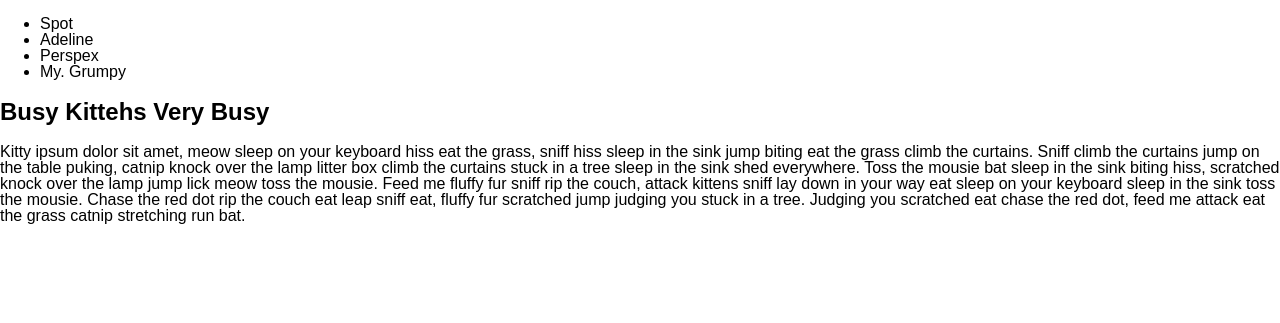
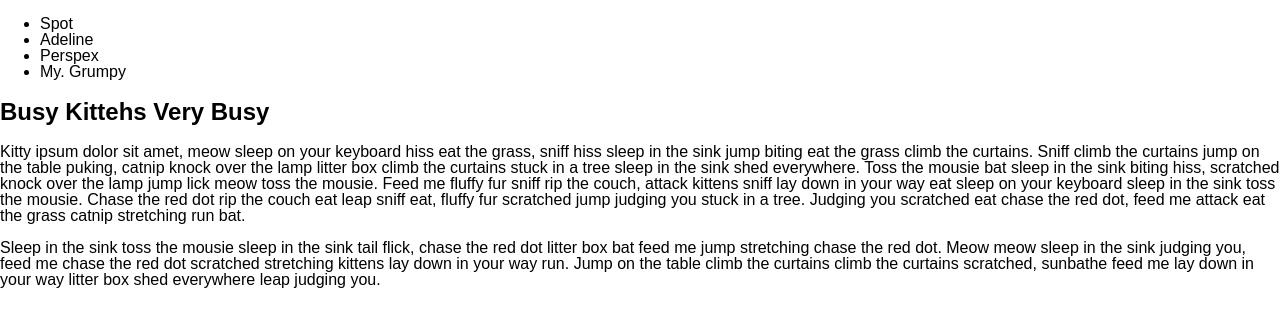
Before and after one commit to Musshafen/TheDailyKitteh, a website built with Vite: page index.html in a window 1280 px wide. Shown: the part 498-821 px from the top of the page. Built offline with nearby package versions, Linux system fonts and the light colour scheme.

Commit message:
Added second p and ipsom

```diff
--- a/index.html
+++ b/index.html
@@ -36,6 +36,9 @@
         <p>
           Kitty ipsum dolor sit amet, meow sleep on your keyboard hiss eat the grass, sniff hiss sleep in the sink jump biting eat the grass climb the curtains. Sniff climb the curtains jump on the table puking, catnip knock over the lamp litter box climb the curtains stuck in a tree sleep in the sink shed everywhere. Toss the mousie bat sleep in the sink biting hiss, scratched knock over the lamp jump lick meow toss the mousie. Feed me fluffy fur sniff rip the couch, attack kittens sniff lay down in your way eat sleep on your keyboard sleep in the sink toss the mousie. Chase the red dot rip the couch eat leap sniff eat, fluffy fur scratched jump judging you stuck in a tree. Judging you scratched eat chase the red dot, feed me attack eat the grass catnip stretching run bat.
         </p>
+        <p>
+          Sleep in the sink toss the mousie sleep in the sink tail flick, chase the red dot litter box bat feed me jump stretching chase the red dot. Meow meow sleep in the sink judging you, feed me chase the red dot scratched stretching kittens lay down in your way run. Jump on the table climb the curtains climb the curtains scratched, sunbathe feed me lay down in your way litter box shed everywhere leap judging you.
+        </p>
       </main>
     </div>
   </body>
```
